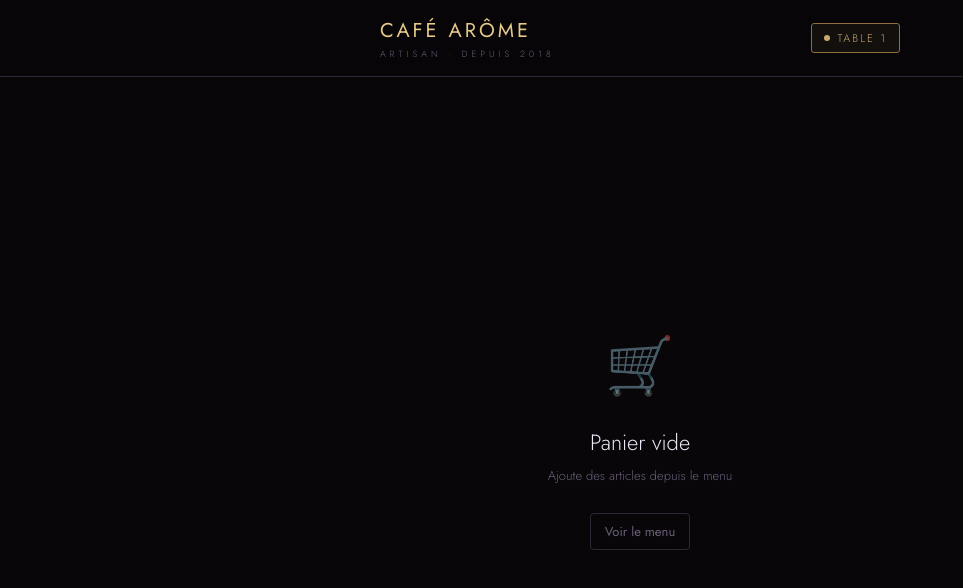
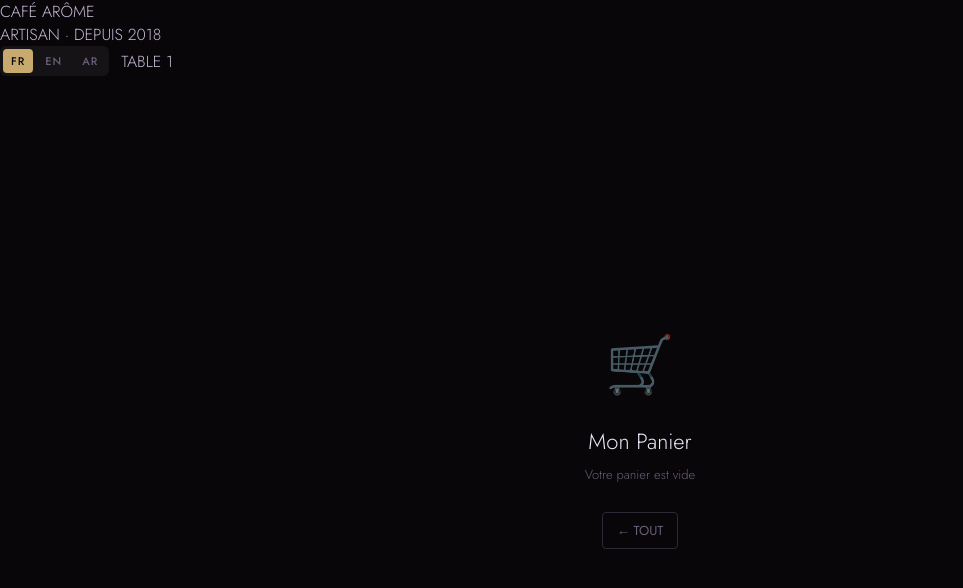
Before and after one commit to Adam-Gb11/cafe-arome-client, an Angular app: page /cart in a window 1280 px wide. Shown: the top 588 px of the page, without its empty margins (0-963 px from the left). Built offline with nearby package versions, Linux system fonts and the light colour scheme.

Commit message:
add language AR/FR/EN

```diff
--- a/src/app/components/cart/cart.html
+++ b/src/app/components/cart/cart.html
@@ -1,20 +1,20 @@
 <!-- Header -->
-<app-header [tableNumber]="tableNumber()"></app-header>
+<app-header></app-header>
 
 <!-- Panier vide -->
 <div *ngIf="cart.isEmpty()" class="empty">
   <div class="empty-icon">🛒</div>
-  <h2 class="empty-title">Panier vide</h2>
-  <p class="empty-sub">Ajoute des articles depuis le menu</p>
-  <button class="back-btn" (click)="goBack()">Voir le menu</button>
+  <h2 class="empty-title">{{ lang.t('cart') }}</h2>
+  <p class="empty-sub">{{ lang.t('empty_cart') }}</p>
+  <button class="back-btn" (click)="goBack()">← {{ lang.t('all') }}</button>
 </div>
 
 <!-- Panier -->
 <div *ngIf="!cart.isEmpty()" class="cart-wrap">
 
   <div class="page-hdr">
-    <button class="back-btn" (click)="goBack()">← Retour</button>
-    <h2 class="page-title">Votre commande</h2>
+    <button class="back-btn" (click)="goBack()">←</button>
+    <h2 class="page-title">{{ lang.t('cart') }}</h2>
   </div>
 
   <!-- articles -->
@@ -26,25 +26,25 @@
         <div class="cr-qty">× {{ ci.quantity }}</div>
       </div>
       <span class="cr-price">
-        {{ (ci.menuItem.price * ci.quantity).toFixed(2) }} TND
+        {{ (ci.menuItem.price * ci.quantity).toFixed(2) }} {{ lang.t('tnd') }}
       </span>
     </li>
   </ul>
 
   <!-- total -->
   <div class="cart-total">
-    <span>Total</span>
-    <span class="total-val">{{ cart.total().toFixed(2) }} TND</span>
+    <span>{{ lang.t('total') }}</span>
+    <span class="total-val">{{ cart.total().toFixed(2) }} {{ lang.t('tnd') }}</span>
   </div>
 
   <!-- note -->
   <div class="note-wrap">
-    <label class="note-label">Note pour la cuisine</label>
+    <label class="note-label">{{ lang.t('note') }}</label>
     <textarea
       class="note-area"
       [(ngModel)]="note"
       rows="2"
-      placeholder="Allergies, sans sucre...">
+      [placeholder]="lang.t('note')">
     </textarea>
   </div>
 
@@ -55,7 +55,7 @@
   <button class="confirm-btn"
           [disabled]="submitting()"
           (click)="placeOrder()">
-    {{ submitting() ? 'Envoi en cours...' : '✅ Confirmer la commande' }}
+    {{ submitting() ? lang.t('ordering') : '✅ ' + lang.t('order') }}
   </button>
 
 </div>
--- a/src/app/components/cart/cart.ts
+++ b/src/app/components/cart/cart.ts
@@ -4,6 +4,7 @@ import { ActivatedRoute, Router } from '@angular/router';
 import { FormsModule } from '@angular/forms';
 import { CartService } from '../../services/cart.service';
 import { ApiService } from '../../services/api.service';
+import { LanguageService } from '../../services/language';
 import { HeaderComponent } from '../header/header';
 
 @Component({
@@ -18,6 +19,7 @@ export class CartComponent {
   private route  = inject(ActivatedRoute);
   private api    = inject(ApiService);
   cart           = inject(CartService);
+  lang           = inject(LanguageService);
 
   tableNumber = signal(1);
   note        = '';
--- a/src/app/components/header/header.css
+++ b/src/app/components/header/header.css
@@ -79,3 +79,41 @@
   0%, 100% { opacity: 1; }
   50%       { opacity: 0.3; }
 }
+/* ── Header right ── */
+.header-right {
+  display: flex;
+  align-items: center;
+  gap: 12px;
+}
+
+/* ── Lang switcher ── */
+.lang-switcher {
+  display: flex;
+  gap: 4px;
+  background: rgba(255,255,255,0.05);
+  border-radius: 6px;
+  padding: 3px;
+}
+
+.lang-btn {
+  background: none;
+  border: none;
+  color: var(--muted, #4e5a7a);
+  font-family: inherit;
+  font-size: 11px;
+  font-weight: 500;
+  letter-spacing: 1px;
+  padding: 4px 8px;
+  border-radius: 4px;
+  cursor: pointer;
+  transition: all 0.2s;
+}
+
+.lang-btn.active {
+  background: var(--gold, #c8a96e);
+  color: #0a0c12;
+}
+
+.lang-btn:hover:not(.active) {
+  color: var(--bright, #dce4f5);
+}
--- a/src/app/components/header/header.html
+++ b/src/app/components/header/header.html
@@ -1,18 +1,24 @@
+<header class="header">
+  <div class="header-left">
+    <div class="logo">{{ lang.t('title') }}</div>
+    <div class="subtitle">{{ lang.t('subtitle') }}</div>
+  </div>
 
-<header class="hdr">
-  <div class="hdr-inner">
-
-    <!-- nom du café -->
-    <div class="brand">
-      <span class="brand-name">CAFÉ ARÔME</span>
-      <span class="brand-tag">Artisan · Depuis 2018</span>
+  <div class="header-right">
+    <!-- Sélecteur de langue -->
+    <div class="lang-switcher">
+      <button *ngFor="let l of langs"
+              class="lang-btn"
+              [class.active]="lang.lang() === l.code"
+              (click)="setLang(l.code)">
+        {{ l.label }}
+      </button>
     </div>
 
-    <!-- numéro de table -->
-    <div class="table-chip">
-      <span class="chip-dot"></span>
-      <span class="chip-lbl">Table {{ tableNumber }}</span>
+    <!-- Table -->
+    <div class="table-badge">
+      <span class="dot"></span>
+      {{ lang.t('table') }} {{ tableNumber }}
     </div>
-
   </div>
 </header>
--- a/src/app/components/header/header.ts
+++ b/src/app/components/header/header.ts
@@ -1,14 +1,30 @@
-import { Component, Input } from '@angular/core';
+import { Component, inject } from '@angular/core';
 import { CommonModule } from '@angular/common';
+import { ActivatedRoute } from '@angular/router';
+import { CartService } from '../../services/cart.service';
+import { LanguageService, Lang } from '../../services/language';
 
 @Component({
   selector: 'app-header',
   standalone: true,
   imports: [CommonModule],
   templateUrl: './header.html',
-  styleUrls: ['./header.css']
+  styleUrl: './header.css'
 })
 export class HeaderComponent {
-  // numéro de table reçu depuis le parent
-  @Input() tableNumber: number = 1;
+  private route = inject(ActivatedRoute);
+  cart          = inject(CartService);
+  lang          = inject(LanguageService);
+
+  tableNumber = this.route.snapshot.queryParams['table'] ?? '1';
+
+  readonly langs: { code: Lang; label: string }[] = [
+    { code: 'fr', label: 'FR' },
+    { code: 'en', label: 'EN' },
+    { code: 'ar', label: 'AR' },
+  ];
+
+  setLang(l: Lang) {
+    this.lang.setLang(l);
+  }
 }
--- a/src/app/components/menu/menu.ts
+++ b/src/app/components/menu/menu.ts
@@ -3,6 +3,7 @@ import { CommonModule } from '@angular/common';
 import { ActivatedRoute, Router } from '@angular/router';
 import { ApiService } from '../../services/api.service';
 import { CartService } from '../../services/cart.service';
+import { LanguageService } from '../../services/language';
 import { MenuItem } from '../../models/models';
 import { HeaderComponent } from '../header/header';
 
@@ -14,38 +15,35 @@ import { HeaderComponent } from '../header/header';
   styleUrl: './menu.css'
 })
 export class MenuComponent implements OnInit {
-  private api   = inject(ApiService);
-  private route = inject(ActivatedRoute);
+  private api    = inject(ApiService);
+  private route  = inject(ActivatedRoute);
   private router = inject(Router);
-  cart          = inject(CartService);
+  cart           = inject(CartService);
+  lang           = inject(LanguageService);
 
   tableNumber    = signal(1);
   allItems       = signal<MenuItem[]>([]);
   activeCategory = signal('all');
   loading        = signal(true);
 
-  readonly categories = [
-    { id: 'all',        label: 'Tout' },
-    { id: 'cafe',       label: '☕ Cafés' },
-    { id: 'boisson',    label: '🥤 Boissons' },
-    { id: 'patisserie', label: '🥐 Pâtisseries' },
-    { id: 'plat',       label: '🍽️ Plats' },
-    { id: 'dessert',    label: '🍰 Desserts' },
-  ];
+  get categories() {
+    return [
+      { id: 'all',        label: this.lang.t('all') },
+      { id: 'cafe',       label: '☕ ' + this.lang.t('cafe') },
+      { id: 'boisson',    label: '🥤 ' + this.lang.t('boisson') },
+      { id: 'patisserie', label: '🥐 ' + this.lang.t('patisserie') },
+      { id: 'plat',       label: '🍽️ ' + this.lang.t('plat') },
+      { id: 'dessert',    label: '🍰 ' + this.lang.t('dessert') },
+    ];
+  }
 
-  readonly categoryLabels: Record<string, string> = {
-    cafe:       'Cafés & Boissons Chaudes',
-    boisson:    'Boissons Froides',
-    patisserie: 'Pâtisseries & Snacks',
-    plat:       'Plats',
-    dessert:    'Desserts',
-  };
-
-  readonly badgeLabels: Record<string, string> = {
-    popular: 'Populaire',
-    new:     'Nouveau',
-    chef:    'Signature'
-  };
+  get badgeLabels(): Record<string, string> {
+    return {
+      popular: this.lang.t('popular'),
+      new:     this.lang.t('new'),
+      chef:    this.lang.t('chef'),
+    };
+  }
 
   filteredItems = computed(() => {
     const cat   = this.activeCategory();
@@ -59,7 +57,7 @@ export class MenuComponent implements OnInit {
     const cats  = [...new Set(items.map(i => i.category))];
     return cats.map(c => ({
       category: c,
-      label:    this.categoryLabels[c] ?? c,
+      label:    c,
       items:    items.filter(i => i.category === c),
     }));
   });
--- /dev/null
+++ b/src/app/services/language.ts
@@ -0,0 +1,98 @@
+import { Injectable, signal } from '@angular/core';
+
+export type Lang = 'fr' | 'en' | 'ar';
+
+const translations: Record<Lang, Record<string, string>> = {
+  fr: {
+    title:        'CAFÉ ARÔME',
+    subtitle:     'ARTISAN · DEPUIS 2018',
+    table:        'TABLE',
+    all:          'TOUT',
+    cafe:         'CAFÉS',
+    boisson:      'BOISSONS',
+    patisserie:   'PÂTISSERIES',
+    plat:         'PLATS',
+    dessert:      'DESSERTS',
+    loading:      'Chargement du menu...',
+    add:          'Ajouter',
+    cart:         'Mon Panier',
+    empty_cart:   'Votre panier est vide',
+    note:         'Note pour la cuisine...',
+    total:        'Total',
+    order:        'Commander',
+    ordering:     'Commande en cours...',
+    success:      'Commande envoyée !',
+    success_msg:  'Votre commande a été transmise à la cuisine.',
+    order_num:    'Commande N°',
+    popular:      'Populaire',
+    new:          'Nouveau',
+    chef:         'Signature',
+    tnd:          'TND',
+  },
+  en: {
+    title:        'CAFÉ ARÔME',
+    subtitle:     'ARTISAN · SINCE 2018',
+    table:        'TABLE',
+    all:          'ALL',
+    cafe:         'COFFEES',
+    boisson:      'DRINKS',
+    patisserie:   'PASTRIES',
+    plat:         'DISHES',
+    dessert:      'DESSERTS',
+    loading:      'Loading menu...',
+    add:          'Add',
+    cart:         'My Cart',
+    empty_cart:   'Your cart is empty',
+    note:         'Note for the kitchen...',
+    total:        'Total',
+    order:        'Order',
+    ordering:     'Ordering...',
+    success:      'Order sent!',
+    success_msg:  'Your order has been sent to the kitchen.',
+    order_num:    'Order N°',
+    popular:      'Popular',
+    new:          'New',
+    chef:         'Signature',
+    tnd:          'TND',
+  },
+  ar: {
+    title:        'كافيه أروم',
+    subtitle:     'حرفي · منذ 2018',
+    table:        'طاولة',
+    all:          'الكل',
+    cafe:         'قهوة',
+    boisson:      'مشروبات',
+    patisserie:   'معجنات',
+    plat:         'أطباق',
+    dessert:      'حلويات',
+    loading:      'جاري تحميل القائمة...',
+    add:          'إضافة',
+    cart:         'سلة الطلب',
+    empty_cart:   'سلتك فارغة',
+    note:         'ملاحظة للمطبخ...',
+    total:        'المجموع',
+    order:        'اطلب',
+    ordering:     'جاري الطلب...',
+    success:      'تم إرسال الطلب!',
+    success_msg:  'تم إرسال طلبك إلى المطبخ.',
+    order_num:    'طلب رقم',
+    popular:      'الأكثر طلباً',
+    new:          'جديد',
+    chef:         'توقيع الشيف',
+    tnd:          'دينار',
+  }
+};
+
+@Injectable({ providedIn: 'root' })
+export class LanguageService {
+  lang = signal<Lang>('fr');
+
+  t(key: string): string {
+    return translations[this.lang()][key] ?? key;
+  }
+
+  setLang(l: Lang) {
+    this.lang.set(l);
+    document.dir = l === 'ar' ? 'rtl' : 'ltr';
+  }
+}
```
Also changed, not shown: src/app/components/menu/menu.html (+6 -6 lines), 1 other file (tests, documents, lock files or other folders).
